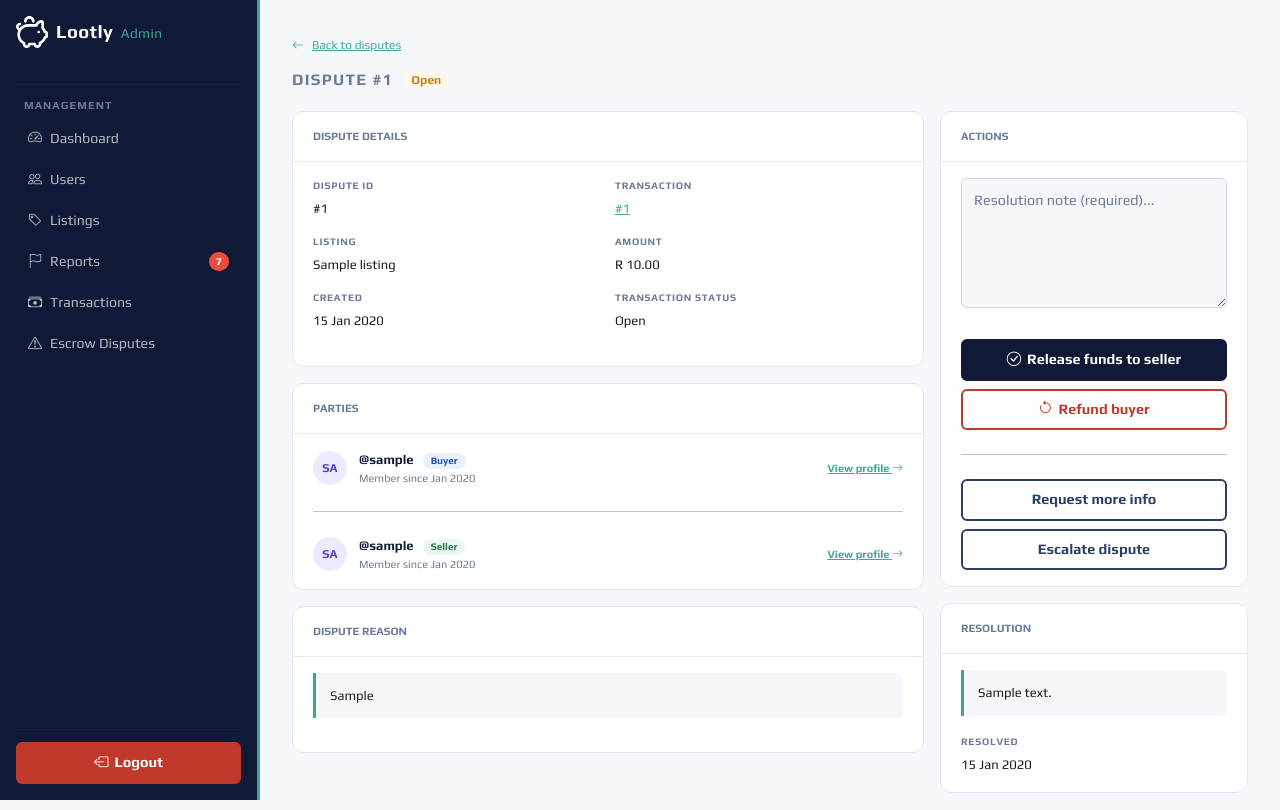
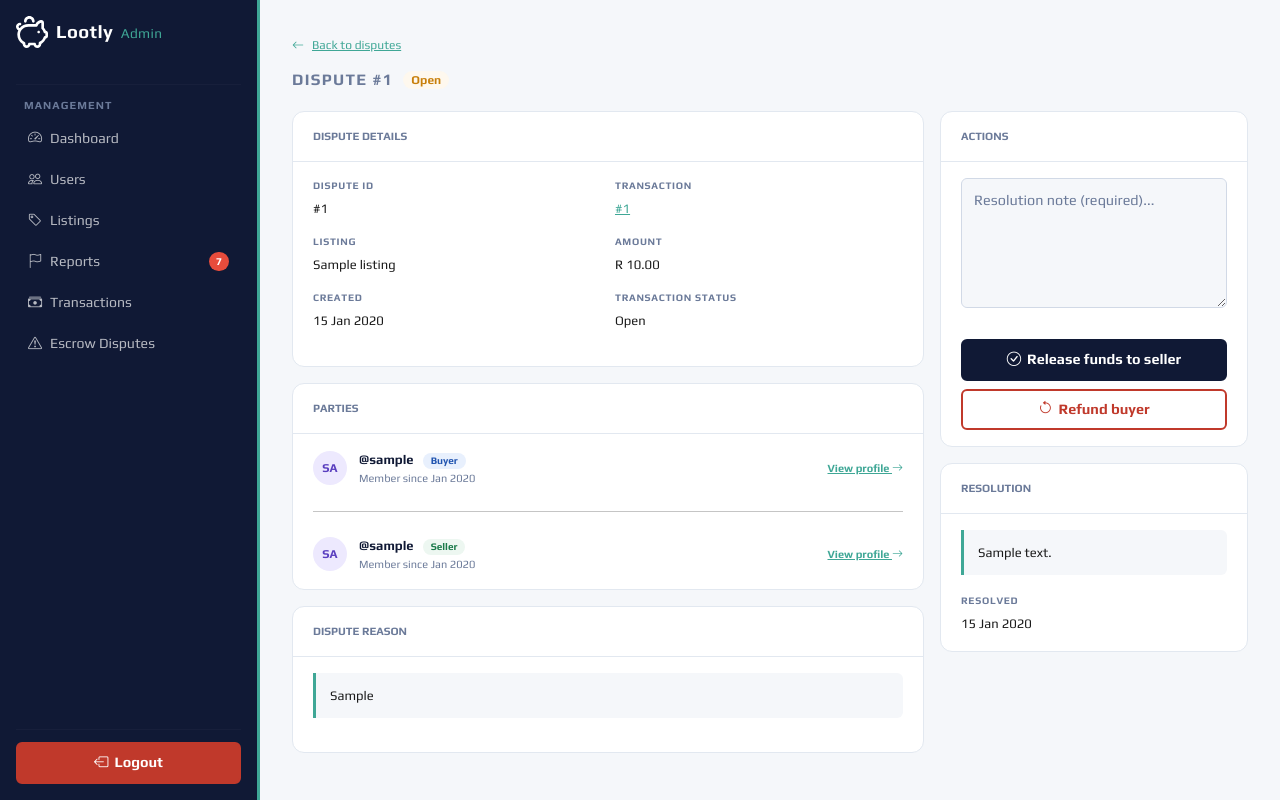
Before and after one commit to DylanKemper/c2c-platform, a PHP site: page /admin/dispute-detail.php?dispute_id=1 in a window 1280 px wide. Shown: the top 810 px of the page. Run offline with PHP 8.4, Linux system fonts and the light colour scheme; tables that the repository leaves empty or names only in its code hold one stand-in row (values such as "Sample post").

Commit message:
feat: remove 'under_review' status from dispute handling and filters

```diff
--- a/admin/dispute-detail.php
+++ b/admin/dispute-detail.php
@@ -62,9 +62,7 @@ if (!$dispute) {
 ========================================================= */
 $statusClass = match ($dispute['status']) {
     'open'         => 'badge--warning',
-    'under_review' => 'badge--info',
     'resolved'     => 'badge--success',
-    'rejected'     => 'badge--danger',
     default        => 'badge--info'
 };
 
@@ -245,17 +243,6 @@ $statusClass = match ($dispute['status']) {
                             <button class="btn-platform btn-danger-outline" disabled>
                                 <i class="bi bi-arrow-counterclockwise"></i> Refund buyer
                             </button>
-
-                            <hr class="panel-divider">
-
-                            <button class="btn-platform btn-outline">
-                                Request more info
-                            </button>
-
-                            <button class="btn-platform btn-outline">
-                                Escalate dispute
-                            </button>
-
                         </div>
                     </div>
 
--- a/admin/disputes.php
+++ b/admin/disputes.php
@@ -114,7 +114,6 @@ $disputes = $stmt->fetchAll();
                             <select name="status" class="filter-select">
                                 <option value="">All statuses</option>
                                 <option value="open" <?= $status === 'open' ? 'selected' : '' ?>>Open</option>
-                                <option value="under_review" <?= $status === 'under_review' ? 'selected' : '' ?>>Under Review</option>
                                 <option value="resolved" <?= $status === 'resolved' ? 'selected' : '' ?>>Resolved</option>
                             </select>
                             <select name="resolution" class="filter-select">
@@ -167,7 +166,6 @@ $disputes = $stmt->fetchAll();
                                         <?php
                                         $statusClass = match ($dispute['dispute_status']) {
                                             'open'          => 'badge--danger',
-                                            'under_review'  => 'badge--warning',
                                             'resolved'      => 'badge--success',
                                             default         => 'badge--danger'
                                         };
```
